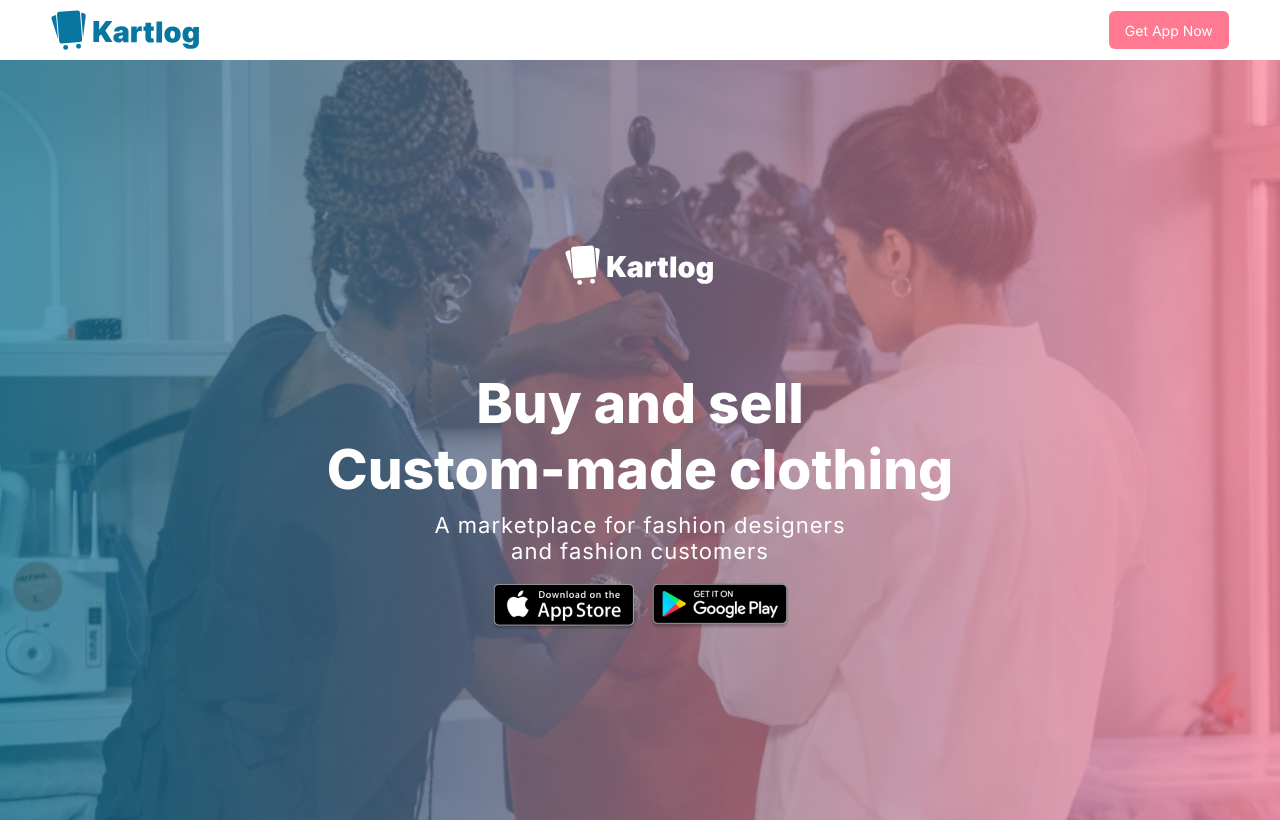
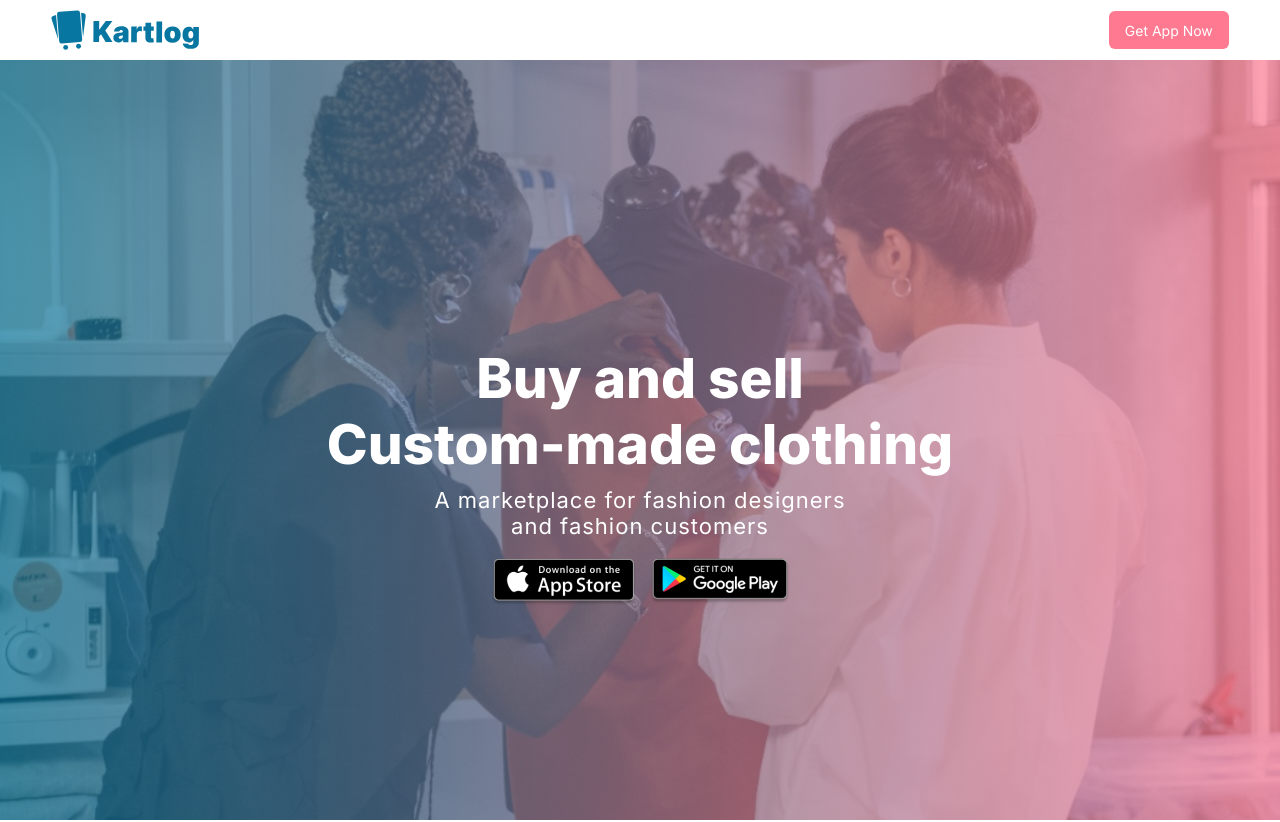
Before and after one commit to kiisi/cleanhub, a React (Create React App) app: page / in a window 1280 px wide. Shown: the top 822 px of the page. Built offline with nearby package versions, Linux system fonts and the light colour scheme.

Commit message:
Update Header.js

```diff
--- a/src/components/Main/Header/Header.js
+++ b/src/components/Main/Header/Header.js
@@ -7,9 +7,7 @@ const Header = () => {
   return (
     <header className="k-header">
       <div className="header-container">
-        <div className="header-logo">
-          <img src={kartlog} alt="kartlog-log"/>
-        </div>
+
         <div className="header-main">
           <h1>Buy and sell</h1>
           <h1>Custom-made clothing</h1>
```
